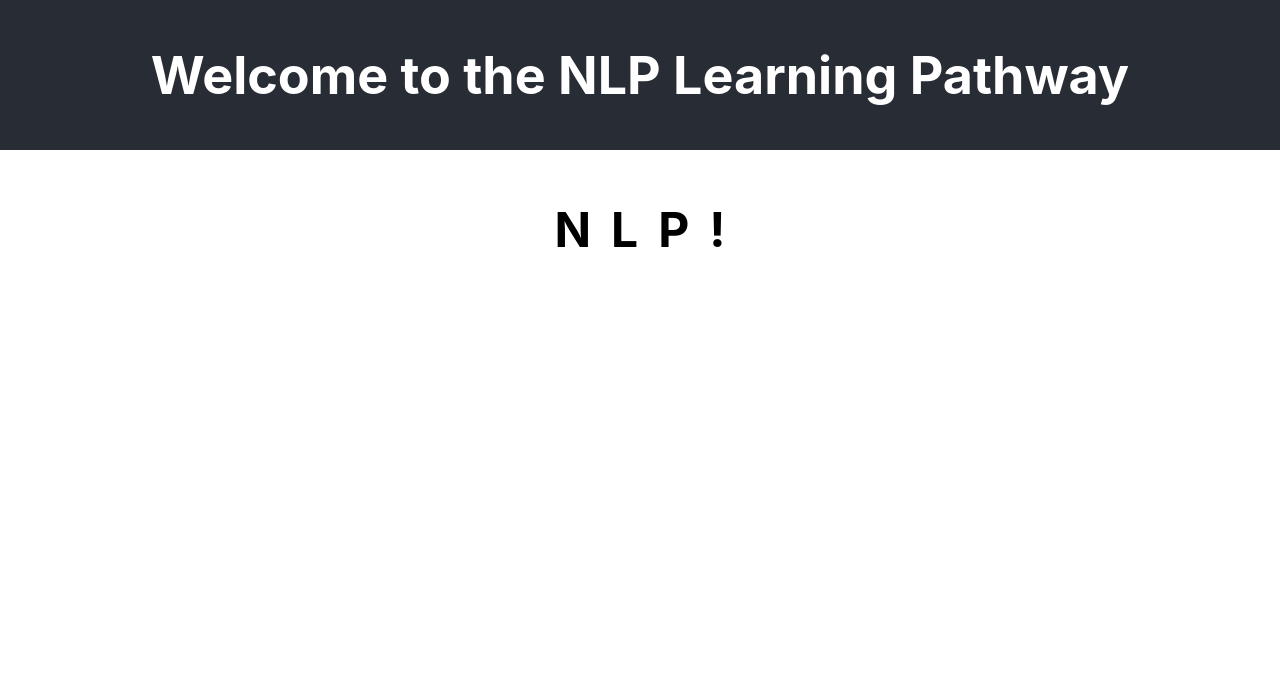
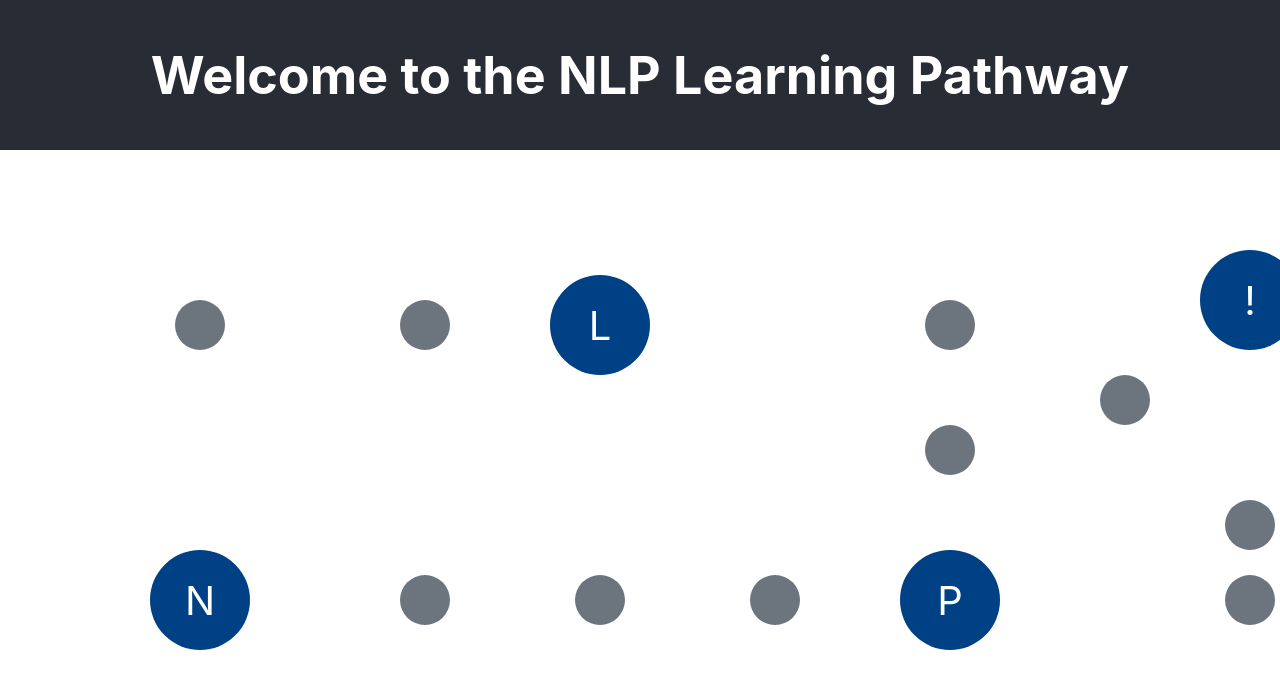
Before and after one commit to ZeendaBean24/NLP-Sentiment_Analysis, a React (Create React App) app in the folder learn-nlp/: page / in a window 1280 px wide. Shown: the top 688 px of the page. Built offline with nearby package versions, Linux system fonts and the light colour scheme.

Commit message:
Create basic structure using absolute positioning of "NLP!"

```diff
--- a/learn-nlp/src/NLPPathway.css
+++ b/learn-nlp/src/NLPPathway.css
@@ -1,18 +1,51 @@
 .nlp-container {
-    font-size: 48px;
-    font-weight: bold;
+    position: relative;
+    width: 100%;
+    height: 600px;
     display: flex;
     justify-content: center;
-    gap: 20px;
-    margin-top: 50px;
+    align-items: center;
   }
 
-  .nlp-letter, .nlp-exclamation {
+  .node {
+    position: absolute;
+    display: flex;
+    justify-content: center;
+    align-items: center;
+    transition: transform 0.3s ease-in-out;
     cursor: pointer;
-    transition: transform 0.3s ease-in-out;
   }
 
-  .nlp-letter:hover, .nlp-exclamation:hover {
-    transform: scale(1.1);
-    color: #007BFF; /* Bootstrap primary blue for example */
+  .main-node {
+    width: 100px;
+    height: 100px;
+    background-color: #004085;
+    color: white;
+    font-size: 40px;
+    border-radius: 50%;
   }
+
+  .minor-node {
+    width: 50px;
+    height: 50px;
+    background-color: #6c757d;
+    border-radius: 50%;
+  }
+
+  .n1 { top: 400px; left: 150px; }
+  .n2 { top: 150px; left: 175px; }
+  .n3 { top: 425px; left: 400px; }
+  .n4 { top: 150px; left: 400px; }
+
+  .l1 { top: 125px; left: 550px; }
+  .l2 { top: 425px; left: 575px; }
+  .l3 { top: 425px; left: 750px; }
+
+  .p1 { top: 400px; left: 900px; }
+  .p2 { top: 275px; left: 925px; }
+  .p3 { top: 225px; left: 1100px; }
+  .p4 { top: 150px; left: 925px; }
+
+  .exclamation1 { top: 100px; left: 1200px; }
+  .exclamation2 { top: 350px; left: 1225px; }
+  .exclamation3 { top: 425px; left: 1225px; }
--- a/learn-nlp/src/NLPPathway.jsx
+++ b/learn-nlp/src/NLPPathway.jsx
@@ -4,10 +4,27 @@ import './NLPPathway.css';
 function NLPPathway() {
   return (
     <div className="nlp-container">
-      <div className="nlp-letter" onClick={() => alert("Manual NLP Techniques")}>N</div>
-      <div className="nlp-letter" onClick={() => alert("NLTK Sentiment Analysis")}>L</div>
-      <div className="nlp-letter" onClick={() => alert("Applying New York Times API")}>P</div>
-      <div className="nlp-exclamation" onClick={() => alert("Using Hugging Face for Movie Reviews")}>!</div>
+      {/* N Nodes */}
+      <div className="node main-node n1">N</div>
+      <div className="node minor-node n2"></div>
+      <div className="node minor-node n3"></div>
+      <div className="node minor-node n4"></div>
+
+      {/* L Nodes */}
+      <div className="node main-node l1">L</div>
+      <div className="node minor-node l2"></div>
+      <div className="node minor-node l3"></div>
+
+      {/* P Nodes */}
+      <div className="node main-node p1">P</div>
+      <div className="node minor-node p2"></div>
+      <div className="node minor-node p3"></div>
+      <div className="node minor-node p4"></div>
+
+      {/* ! Nodes */}
+      <div className="node main-node exclamation1">!</div>
+      <div className="node minor-node exclamation2"></div>
+      <div className="node minor-node exclamation3"></div>
     </div>
   );
 }
```
